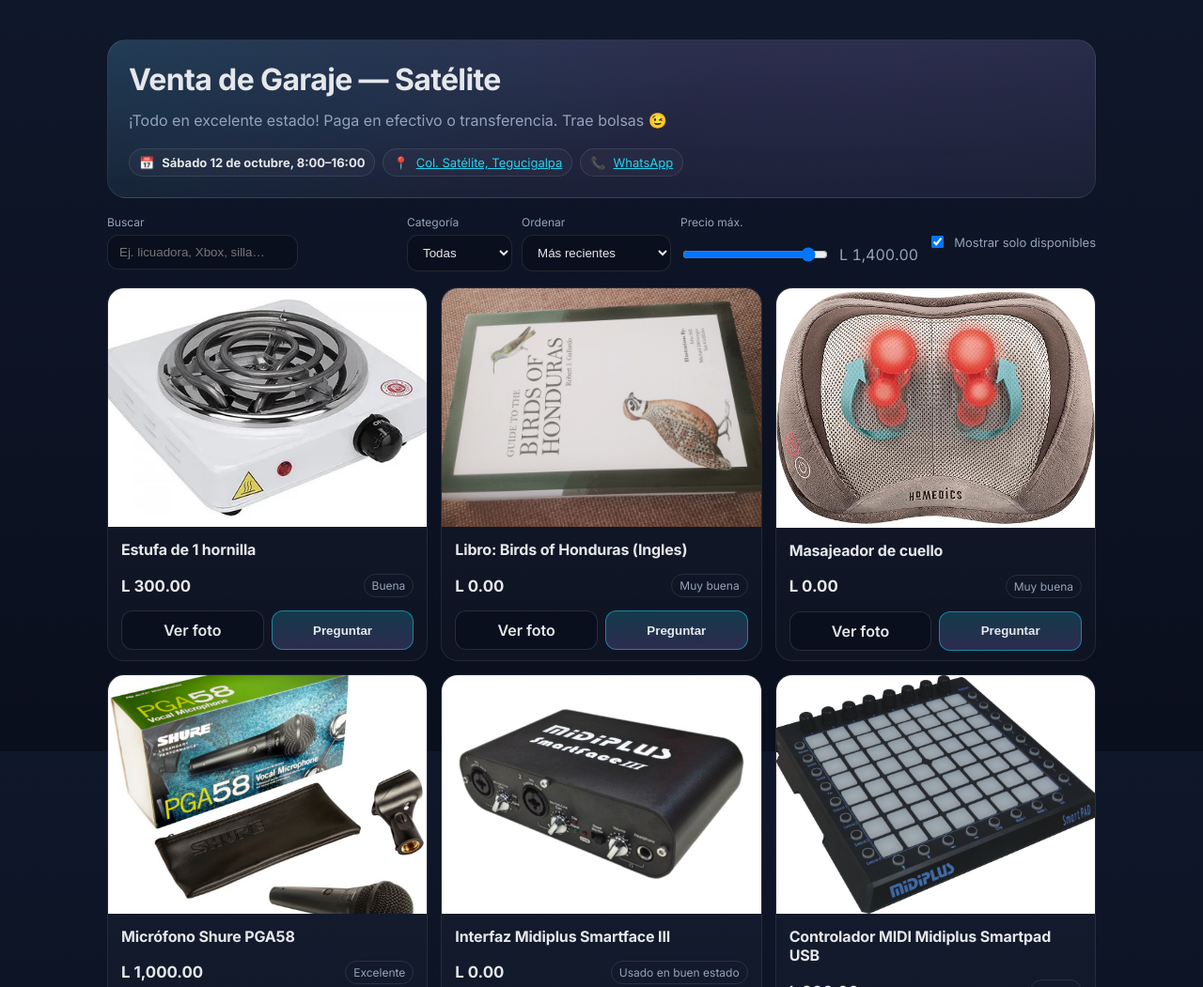
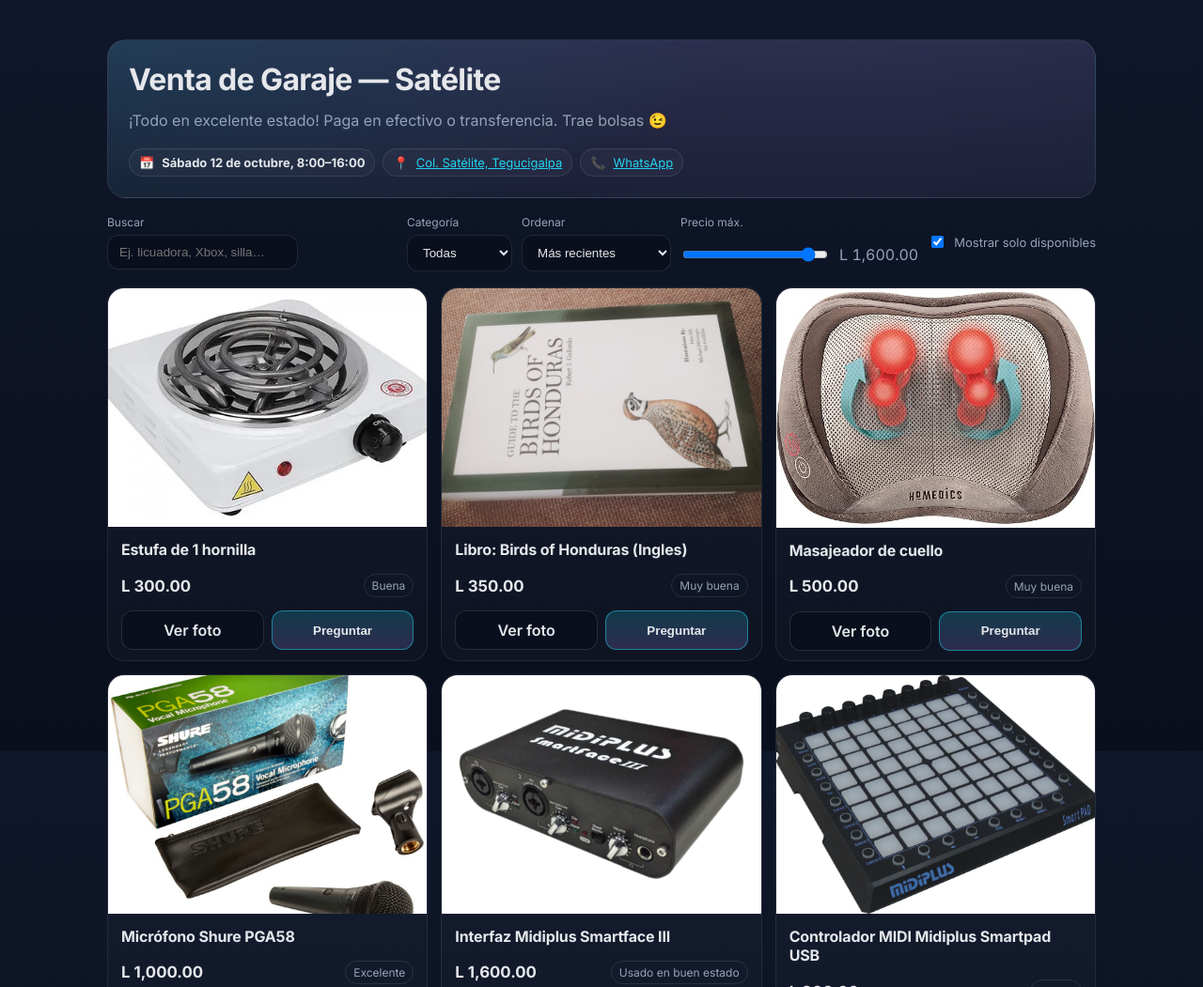
Before and after one commit to Makolman/venta-garage, a plain HTML site: page index.html in a window 1280 px wide. Shown: the top 1051 px of the page at 94% size. Drawn offline with Linux system fonts and the light colour scheme.

Commit message:
Update item3.html

```diff
--- a/index.html
+++ b/index.html
@@ -142,10 +142,10 @@
       { id: 1, name: "Teclado Musical Amazon", desc: "Poco uso, conexion a PM, no necesita APPs.", price: 1400, category: "Música", condition: "Muy buena", qty: 1, location: "Tegucigalpa", image: "images/amazoncomposer.jpg", sold: false, addedAt: "2025-10-01", tip: "Poco uso, solo unas 3 veces, un clasico util para hacer melodias"},
 
       { id: 2, name: "Estufa de 1 hornilla", desc: "", price: 300, category: "Hogar", condition: "Buena", qty: 1, location: "Tegucigalpa", image: "images/estufa1hornilla.jpg", sold: false, addedAt: "2025-10-03" },
-      { id: 3, name: "Libro: Birds of Honduras (Ingles)", desc: "", price: 0, category: "Libros", condition: "Muy buena", qty: 1, location: "Tegucigalpa", image: "images/LibrBirdsOfHonduras.jpg", sold: false, addedAt: "2025-10-03" },
-      { id: 4, name: "Masajeador de cuello", desc: "", price: 0, category: "Salud", condition: "Muy buena", qty: 1, location: "Tegucigalpa", image: "images/masajeador.jpg", sold: false, addedAt: "2025-10-03" },
+      { id: 3, name: "Libro: Birds of Honduras (Ingles)", desc: "", price: 350, category: "Libros", condition: "Muy buena", qty: 1, location: "Tegucigalpa", image: "images/LibrBirdsOfHonduras.jpg", sold: false, addedAt: "2025-10-03" },
+      { id: 4, name: "Masajeador de cuello", desc: "", price: 500, category: "Salud", condition: "Muy buena", qty: 1, location: "Tegucigalpa", image: "images/masajeador.jpg", sold: false, addedAt: "2025-10-03" },
       { id: 5, name: "Micrófono Shure PGA58", desc: "", price: 1000, category: "Música", condition: "Excelente", qty: 1, location: "Tegucigalpa", image: "images/MicrofonoPGA58.jpg", sold: false, addedAt: "2025-10-03" },
-      { id: 6, name: "Interfaz Midiplus Smartface III", desc: "", price: 0, category: "Música", condition: "Usado en buen estado", qty: 1, location: "Tegucigalpa", image: "images/midiplus-smartface-iii.jpg", sold: false, addedAt: "2025-10-03" },
+      { id: 6, name: "Interfaz Midiplus Smartface III", desc: "", price: 1600, category: "Música", condition: "Usado en buen estado", qty: 1, location: "Tegucigalpa", image: "images/midiplus-smartface-iii.jpg", sold: false, addedAt: "2025-10-03" },
       { id: 7, name: "Controlador MIDI Midiplus Smartpad USB", desc: "", price: 300, category: "Música", condition: "Nuevo", qty: 1, location: "Tegucigalpa", image: "images/midiplussmartpadusbmidicontroller.jpg", sold: false, addedAt: "2025-10-03" },
       { id: 8, name: "Controlador MIDI Midiplus Xpad", desc: "", price: 300, category: "Música", condition: "Nuevo", qty: 1, location: "Tegucigalpa", image: "images/MidiPlusXpad.jpg", sold: false, addedAt: "2025-10-03" },
       { id: 9, name: "Mini teclado musical", desc: "", price: 0, category: "Música", condition: "Buena", qty: 1, location: "Tegucigalpa", image: "images/miniteclado.jpg", sold: false, addedAt: "2025-10-03" },
```
